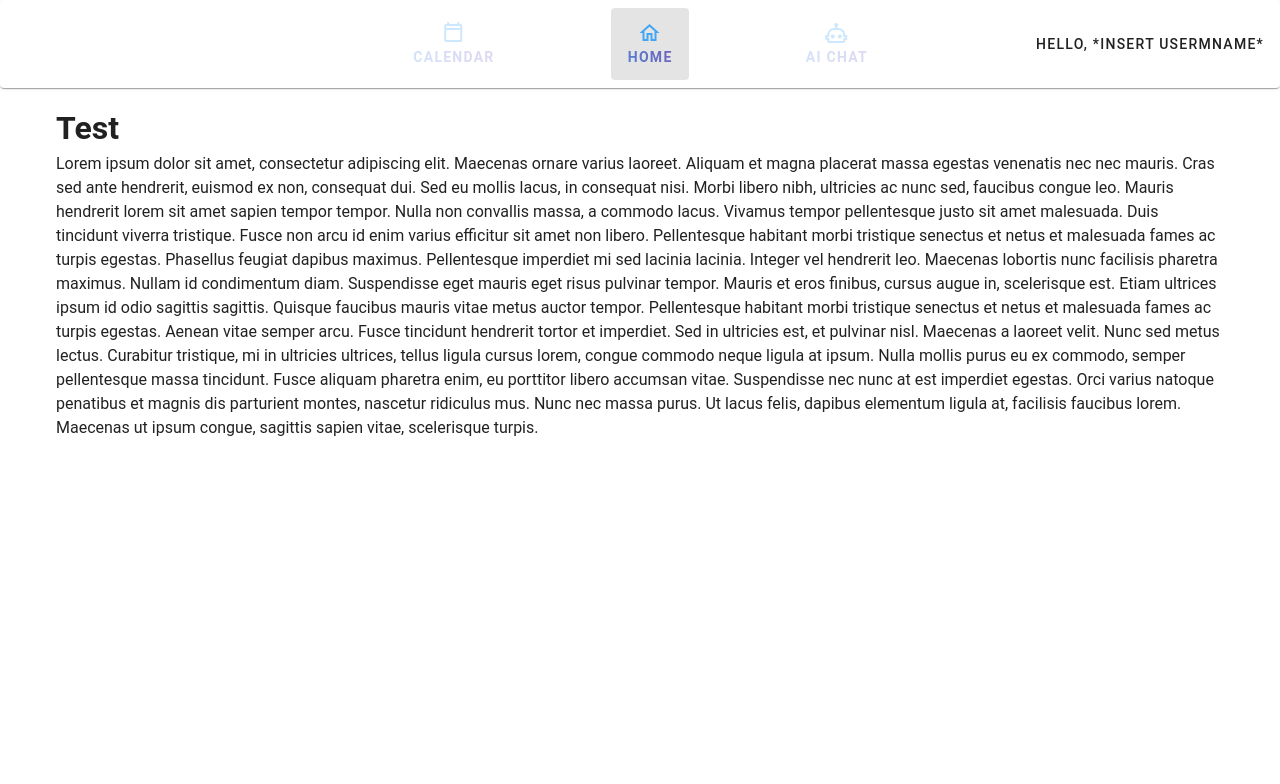
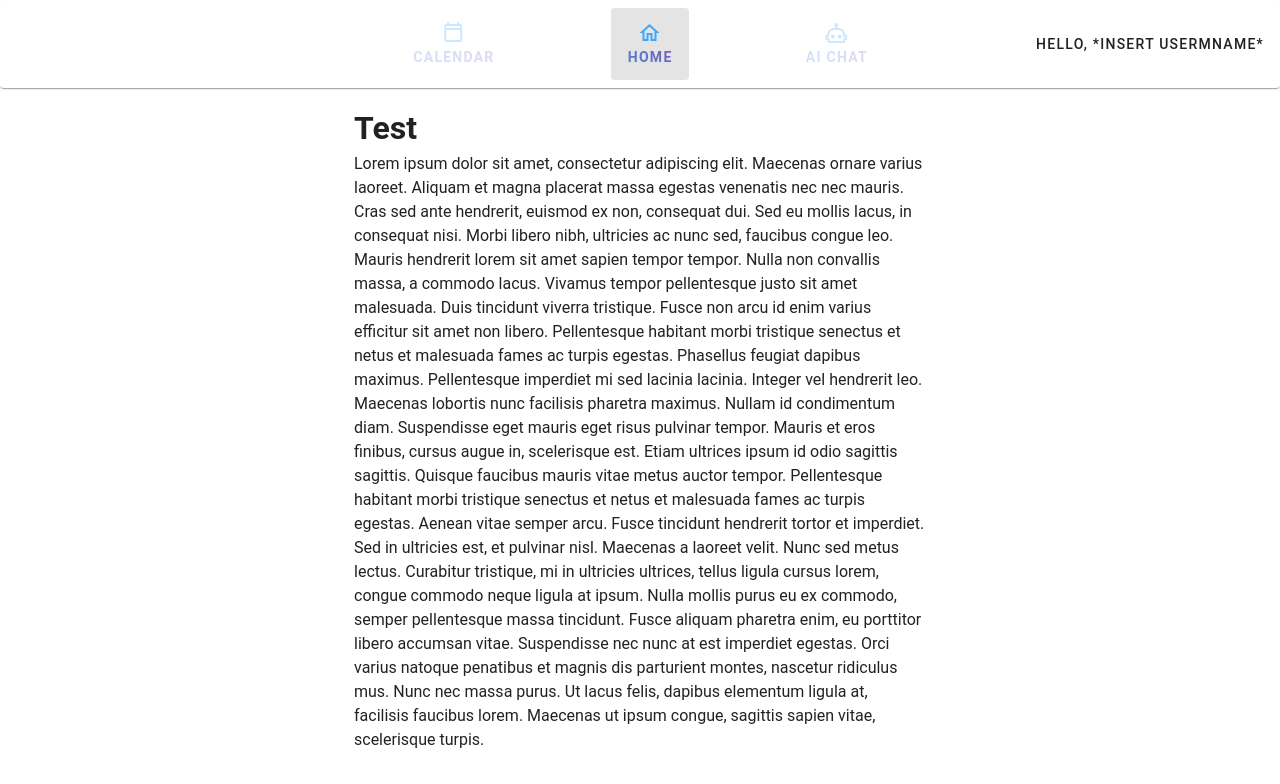
Before and after one commit to CrispyDanger/productivity-frontend, a Vue app: page / in a window 1280 px wide. Shown: the top 784 px of the page. Built offline with nearby package versions, Linux system fonts and the light colour scheme; a small style sheet from the web is missing.

Commit message:
edit markup for header+home page

```diff
--- a/src/components/AppHeader.vue
+++ b/src/components/AppHeader.vue
@@ -47,6 +47,9 @@ export default {
 
 <style scoped lang="scss">
 .header {
+  background: transparent;
+  backdrop-filter: blur(12px);
+
   &__central-items {
     .v-btn {
       margin-inline: 50px;
--- a/src/components/IndexView/Home.vue
+++ b/src/components/IndexView/Home.vue
@@ -1,7 +1,8 @@
 <template>
   <v-container>
     <v-row>
-      <v-col>
+      <v-spacer />
+      <v-col cols="6">
         <h1>Test</h1>
         <span
           >Lorem ipsum dolor sit amet, consectetur adipiscing elit. Maecenas
@@ -34,6 +35,7 @@
           sagittis sapien vitae, scelerisque turpis.</span
         >
       </v-col>
+      <v-spacer />
     </v-row>
   </v-container>
 </template>
```
